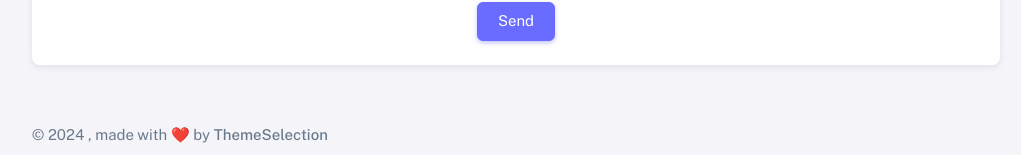
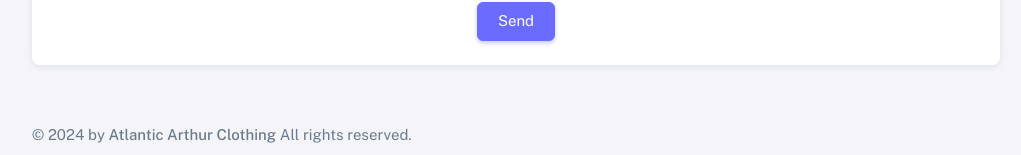
Before and after one commit to cdmi123/crm_arthur, a PHP site: page /project/purchase_entry.php in a window 1280 px wide. Shown: the part 1146-1301 px from the top of the page, without its empty margins (254-1275 px from the left). Run offline with PHP 8.4, Linux system fonts and the light colour scheme; data comes from the database, SQL or seed files in the repository.

Commit message:
form change

```diff
--- a/footer.php
+++ b/footer.php
@@ -6,8 +6,9 @@
                   <script>
                     document.write(new Date().getFullYear());
                   </script>
-                  , made with ❤️ by
-                  <a href="#" target="_blank" class="footer-link fw-medium">ThemeSelection</a>
+                  by
+                  <a href="#" target="_blank" class="footer-link fw-medium">Atlantic Arthur Clothing</a>
+                  All rights reserved.
                 </div>
               </div>
             </footer>
--- a/purchase_entry.php
+++ b/purchase_entry.php
@@ -10,7 +10,7 @@ function get_size($con)
 
 ?>
 
- <div class="container-xxl flex-grow-1 container-p-y">
+            <div class="container-xxl flex-grow-1 container-p-y">
 
               <!-- Basic Layout & Basic with Icons -->
               <div class="row">
@@ -169,11 +169,12 @@ function get_size($con)
 
 <!-- ajax panel -->
 
-              <div class="row" id="purchase_data">
 
 
+                  <div class="row" id="purchase_data">
+                  </div>
 
-              </div>
+
 
 
 <?php include_once 'footer.php'; ?>
```
Also changed, not shown: add_purchase_ajax.php (+10 -6 lines).
